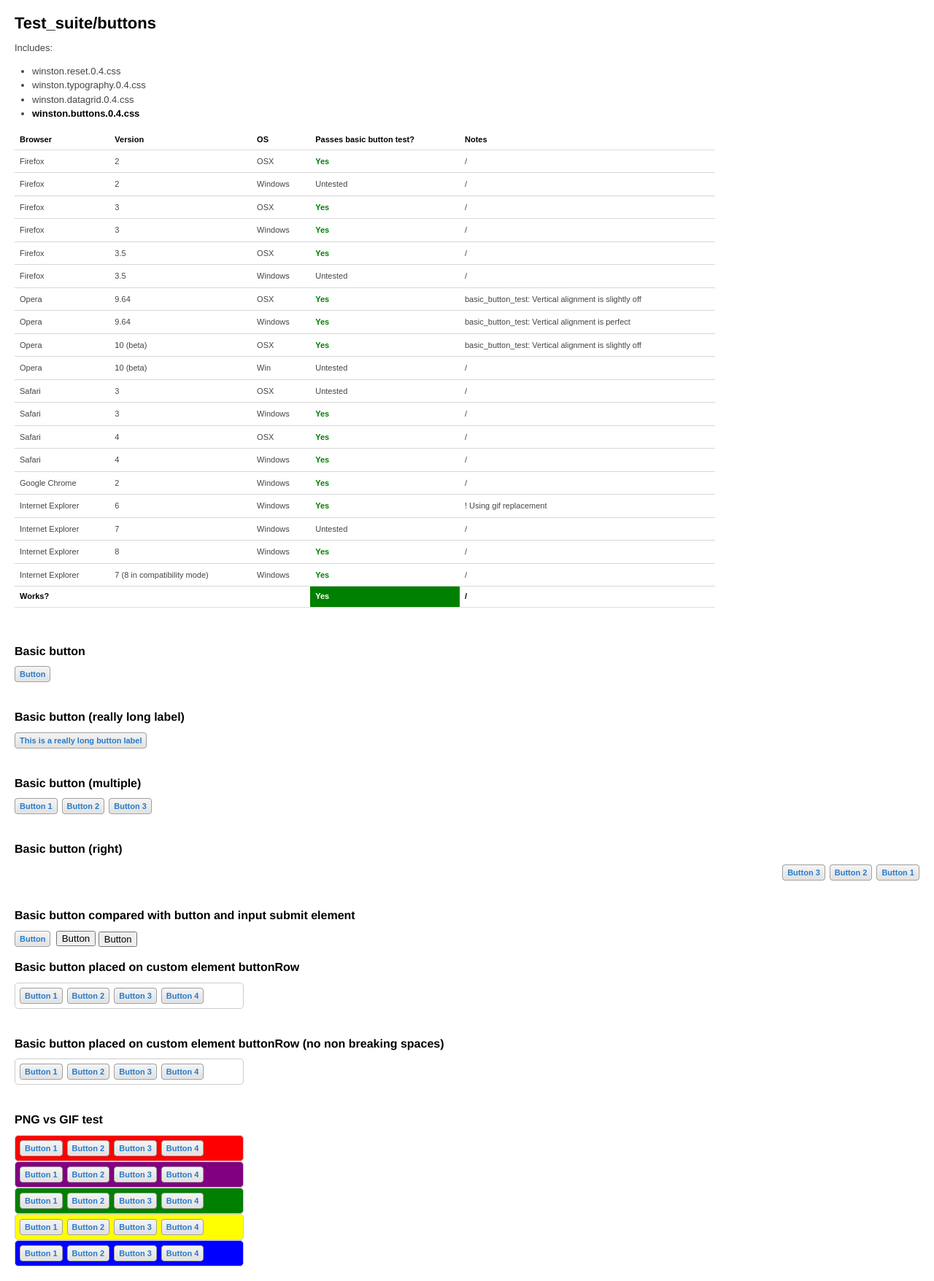
After one commit to Wolfr/winston, a PHP site: page /test_suite/buttons in a window 1280 px wide. The commit adds this page. Shown: the whole page at 73% size. Run offline with PHP 8.4, Linux system fonts and the light colour scheme.

Commit message:
Added buttons test, refined buttons CSS

```diff
--- a/start_project/css/conditionals/ie6/winston.ie6.buttons.css
+++ b/start_project/css/conditionals/ie6/winston.ie6.buttons.0.4.css
@@ -11,3 +11,9 @@
 .buttonHolderRight {
 	zoom: 1;
 }
+
+/* Buttons */
+
+a.button * {
+	background-image: url(../../../images/button.gif);
+}
--- a/start_project/css/modules/winston.buttons.0.4.css
+++ b/start_project/css/modules/winston.buttons.0.4.css
@@ -31,15 +31,15 @@ a.button:visited {
 a.button:link span,
 a.button:visited span {
 	font-size: 11px;
-	line-height: 22px;
 	font-weight: 700;
 }
 
 a.button * {
-	float: left;
-	background-image: url(../images/buttonbg.png);
+	background-image: url(../../images/button.png);
 	background-repeat: no-repeat;
 	cursor: pointer;
+	float: left;
+	height: 100%;
 }
 
 	a.button:link span,
@@ -75,6 +75,11 @@ a.button * {
 		background-position: right -22px;
 	}
 
+	a.button i:after,
+	a.button b:after {
+		content: ".";
+	}
+
 /* Standard side width */
 a.button b,
 a.button i {
--- /dev/null
+++ b/test_suite/buttons/index.html
@@ -0,0 +1,427 @@
+<!DOCTYPE HTML PUBLIC "-//W3C//DTD HTML 4.01//EN"
+	"http://www.w3.org/TR/html4/strict.dtd">
+<html xmlns="http://www.w3.org/1999/xhtml" xml:lang="en" lang="en">
+<head>
+	<meta http-equiv="Content-type" content="text/html;charset=UTF-8" />
+
+	<title>Test_suite/buttons</title>
+
+	<!-- Winston -->
+	<link rel="stylesheet" href="../../start_project/css/modules/winston.reset.0.4.css" type="text/css" media="screen" />
+	<link rel="stylesheet" href="../../start_project/css/modules/winston.typography.0.4.css" type="text/css" media="screen" />
+	<link rel="stylesheet" href="../../start_project/css/modules/winston.datagrid.0.4.css" type="text/css" media="screen">
+	<link rel="stylesheet" href="../../start_project/css/modules/winston.buttons.0.4.css" type="text/css" media="screen" />
+
+	<!--[if lte IE 6]>
+		<link rel="stylesheet" href="../../start_project/css/conditionals/ie6/winston.ie6.general.0.4.css" type="text/css" media="screen" />
+		<link rel="stylesheet" href="../../start_project/css/conditionals/ie6/winston.ie6.buttons.0.4.css" type="text/css" media="screen" />
+	<![endif]-->
+	<!--[if IE 7]>
+		<link rel="stylesheet" href="../../start_project/css/conditionals/ie7/winston.ie7.general.0.4.css" type="text/css" media="screen" />
+		<link rel="stylesheet" href="../../start_project/css/conditionals/ie7/winston.ie7.buttons.0.4.css" type="text/css" media="screen" />
+	<![endif]-->
+
+	<style type="text/css" media="screen">
+
+		body {
+			padding: 20px;
+		}
+
+		.yes {
+			color: green;
+			font-weight: 700;
+		}
+
+		.datagrid th.yes {
+			color: #FFF;
+			background: green;
+		}
+
+		.no {
+			color: red;
+			font-weight: 700;
+		}
+
+		.buttonRow {
+			padding: 6px;
+			background: #FFF;
+			width: 300px;
+			border: 1px solid #CCC;
+			/* Border radius */
+			border-radius: 5px;
+			-moz-border-radius: 5px;
+			-webkit-border-radius: 5px;
+		}
+
+	</style>
+</head>
+<body>
+
+	<div class="content">
+
+		<h2>Test_suite/buttons</h2>
+		<p>Includes:</p>
+
+		<ul>
+			<li>winston.reset.0.4.css</li>
+			<li>winston.typography.0.4.css</li>
+			<li>winston.datagrid.0.4.css</li>
+			<li><strong>winston.buttons.0.4.css</strong></li>
+		</ul>
+
+		<table border="0" cellspacing="0" cellpadding="0" class="datagrid" style="width: 960px;">
+			<thead>
+				<tr>
+					<th>Browser</th>
+					<th>Version</th>
+					<th>OS</th>
+					<th>Passes basic button test?</th>
+					<th>Notes</th>
+				</tr>
+			</thead>
+			<tfoot>
+				<tr>
+					<th colspan="3">Works?</th>
+					<th class="yes">Yes</th>
+					<th>/</th>
+				</tr>
+			</tfoot>
+			<tbody>
+				<tr>
+					<td>Firefox</td>
+					<td>2</td>
+					<td>OSX</td>
+					<td class="yes">Yes</td>
+					<td>/</td>
+				</tr>
+				<tr>
+					<td>Firefox</td>
+					<td>2</td>
+					<td>Windows</td>
+					<td>Untested</td>
+					<td>/</td>
+				</tr>
+				<tr>
+					<td>Firefox</td>
+					<td>3</td>
+					<td>OSX</td>
+					<td class="yes">Yes</td>
+					<td>/</td>
+				</tr>
+				<tr>
+					<td>Firefox</td>
+					<td>3</td>
+					<td>Windows</td>
+					<td class="yes">Yes</td>
+					<td>/</td>
+				</tr>
+				<tr>
+					<td>Firefox</td>
+					<td>3.5</td>
+					<td>OSX</td>
+					<td class="yes">Yes</td>
+					<td>/</td>
+				</tr>
+				<tr>
+					<td>Firefox</td>
+					<td>3.5</td>
+					<td>Windows</td>
+					<td>Untested</td>
+					<td>/</td>
+				</tr>
+				<tr>
+					<td>Opera</td>
+					<td>9.64</td>
+					<td>OSX</td>
+					<td class="yes">Yes</td>
+					<td>basic_button_test: Vertical alignment is slightly off</td>
+				</tr>
+				<tr>
+					<td>Opera</td>
+					<td>9.64</td>
+					<td>Windows</td>
+					<td class="yes">Yes</td>
+					<td>basic_button_test: Vertical alignment is perfect</td>
+				</tr>
+				<tr>
+					<td>Opera</td>
+					<td>10 (beta)</td>
+					<td>OSX</td>
+					<td class="yes">Yes</td>
+					<td>basic_button_test: Vertical alignment is slightly off</td>
+				</tr>
+				<tr>
+					<td>Opera</td>
+					<td>10 (beta)</td>
+					<td>Win</td>
+					<td>Untested</td>
+					<td>/</td>
+				</tr>
+				<tr>
+					<td>Safari</td>
+					<td>3</td>
+					<td>OSX</td>
+					<td>Untested</td>
+					<td>/</td>
+				</tr>
+				<tr>
+					<td>Safari</td>
+					<td>3</td>
+					<td>Windows</td>
+					<td class="yes">Yes</td>
+					<td>/</td>
+				</tr>
+				<tr>
+					<td>Safari</td>
+					<td>4</td>
+					<td>OSX</td>
+					<td class="yes">Yes</td>
+					<td>/</td>
+				</tr>
+				<tr>
+					<td>Safari</td>
+					<td>4</td>
+					<td>Windows</td>
+					<td class="yes">Yes</td>
+					<td>/</td>
+				</tr>
+				<tr>
+					<td>Google Chrome</td>
+					<td>2</td>
+					<td>Windows</td>
+					<td class="yes">Yes</td>
+					<td>/</td>
+				</tr>
+				<tr>
+					<td>Internet Explorer</td>
+					<td>6</td>
+					<td>Windows</td>
+					<td class="yes">Yes</td>
+					<td>! Using gif replacement</td>
+				</tr>
+				<tr>
+					<td>Internet Explorer</td>
+					<td>7</td>
+					<td>Windows</td>
+					<td>Untested</td>
+					<td>/</td>
+				</tr>
+				<tr>
+					<td>Internet Explorer</td>
+					<td>8</td>
+					<td>Windows</td>
+					<td class="yes">Yes</td>
+					<td>/</td>
+				</tr>
+				<tr>
+					<td>Internet Explorer</td>
+					<td>7 (8 in compatibility mode)</td>
+					<td>Windows</td>
+					<td class="yes">Yes</td>
+					<td>/</td>
+				</tr>
+			</table>
+		</div>
+	</div>
+
+	<br /><br />
+	<h3>Basic button</h3>
+
+	<div class="buttonHolder">
+		<a class="button" href="#">
+			<b>&nbsp;</b>
+			<span>Button</span>
+			<i>&nbsp;</i>
+		</a>
+	</div>
+
+	<br /><br />
+	<h3>Basic button (really long label)</h3>
+
+	<div class="buttonHolder">
+		<a class="button" href="#">
+			<b>&nbsp;</b>
+			<span>This is a really long button label</span>
+			<i>&nbsp;</i>
+		</a>
+	</div>
+
+	<br /><br />
+	<h3>Basic button (multiple)</h3>
+
+	<div class="buttonHolder">
+		<a class="button" href="#">
+			<b>&nbsp;</b>
+			<span>Button 1</span>
+			<i>&nbsp;</i>
+		</a>
+		<a class="button" href="#">
+			<b>&nbsp;</b>
+			<span>Button 2</span>
+			<i>&nbsp;</i>
+		</a>
+		<a class="button" href="#">
+			<b>&nbsp;</b>
+			<span>Button 3</span>
+			<i>&nbsp;</i>
+		</a>
+	</div>
+
+	<br /><br />
+	<h3>Basic button (right)</h3>
+
+	<div class="buttonHolderRight">
+		<a class="button" href="#">
+			<b>&nbsp;</b>
+			<span>Button 1</span>
+			<i>&nbsp;</i>
+		</a>
+		<a class="button" href="#">
+			<b>&nbsp;</b>
+			<span>Button 2</span>
+			<i>&nbsp;</i>
+		</a>
+		<a class="button" href="#">
+			<b>&nbsp;</b>
+			<span>Button 3</span>
+			<i>&nbsp;</i>
+		</a>
+	</div>
+
+	<br /><br />
+	<h3>Basic button compared with button and input submit element</h3>
+
+	<a class="button" href="#">
+		<b>&nbsp;</b>
+		<span>Button</span>
+		<i>&nbsp;</i>
+	</a>
+	&nbsp;
+	<button>
+		Button
+	</button>
+
+	<input type="submit" value="Button" />
+
+	<br /><br />
+	<h3>Basic button placed on custom element buttonRow</h3>
+
+	<div class="buttonHolder buttonRow">
+		<a class="button" href="#">
+			<b>&nbsp;</b>
+			<span>Button 1</span>
+			<i>&nbsp;</i>
+		</a>
+		<a class="button" href="#">
+			<b>&nbsp;</b>
+			<span>Button 2</span>
+			<i>&nbsp;</i>
+		</a>
+		<a class="button" href="#">
+			<b>&nbsp;</b>
+			<span>Button 3</span>
+			<i>&nbsp;</i>
+		</a>
+		<a class="button" href="#">
+			<b>&nbsp;</b>
+			<span>Button 4</span>
+			<i>&nbsp;</i>
+		</a>
+	</div>
+
+	<br /><br />
+	<h3>Basic button placed on custom element buttonRow (no non breaking spaces)</h3>
+
+	<div class="buttonHolder buttonRow">
+		<a class="button" href="#">
+			<b></b><span>Button 1</span><i></i>
+		</a>
+		<a class="button" href="#">
+			<b></b><span>Button 2</span><i></i>
+		</a>
+		<a class="button" href="#">
+			<b></b><span>Button 3</span><i></i>
+		</a>
+		<a class="button" href="#">
+			<b></b><span>Button 4</span><i></i>
+		</a>
+	</div>
+
+	<br /><br />
+	<h3>PNG vs GIF test</h3>
+
+	<div class="buttonHolder buttonRow" style="background: red;">
+		<a class="button" href="#">
+			<b></b><span>Button 1</span><i></i>
+		</a>
+		<a class="button" href="#">
+			<b></b><span>Button 2</span><i></i>
+		</a>
+		<a class="button" href="#">
+			<b></b><span>Button 3</span><i></i>
+		</a>
+		<a class="button" href="#">
+			<b></b><span>Button 4</span><i></i>
+		</a>
+	</div>
+
+	<div class="buttonHolder buttonRow" style="background: purple;">
+		<a class="button" href="#">
+			<b></b><span>Button 1</span><i></i>
+		</a>
+		<a class="button" href="#">
+			<b></b><span>Button 2</span><i></i>
+		</a>
+		<a class="button" href="#">
+			<b></b><span>Button 3</span><i></i>
+		</a>
+		<a class="button" href="#">
+			<b></b><span>Button 4</span><i></i>
+		</a>
+	</div>
+
+	<div class="buttonHolder buttonRow" style="background: green;">
+		<a class="button" href="#">
+			<b></b><span>Button 1</span><i></i>
+		</a>
+		<a class="button" href="#">
+			<b></b><span>Button 2</span><i></i>
+		</a>
+		<a class="button" href="#">
+			<b></b><span>Button 3</span><i></i>
+		</a>
+		<a class="button" href="#">
+			<b></b><span>Button 4</span><i></i>
+		</a>
+	</div>
+	<div class="buttonHolder buttonRow" style="background: yellow;">
+		<a class="button" href="#">
+			<b></b><span>Button 1</span><i></i>
+		</a>
+		<a class="button" href="#">
+			<b></b><span>Button 2</span><i></i>
+		</a>
+		<a class="button" href="#">
+			<b></b><span>Button 3</span><i></i>
+		</a>
+		<a class="button" href="#">
+			<b></b><span>Button 4</span><i></i>
+		</a>
+	</div>
+	<div class="buttonHolder buttonRow" style="background: blue;">
+		<a class="button" href="#">
+			<b></b><span>Button 1</span><i></i>
+		</a>
+		<a class="button" href="#">
+			<b></b><span>Button 2</span><i></i>
+		</a>
+		<a class="button" href="#">
+			<b></b><span>Button 3</span><i></i>
+		</a>
+		<a class="button" href="#">
+			<b></b><span>Button 4</span><i></i>
+		</a>
+	</div>
+
+</body>
+</html>
```
Also changed, not shown: index.php (added, +7 -0 lines), test_suite/layout/index.html (+15 -7 lines), start_project/css/conditionals/ie6/winston.ie6.avatars.0.4.css (renamed from start_project/css/conditionals/ie6/winston.ie6.avatars.css), start_project/css/conditionals/ie6/winston.ie6.general.0.4.css (renamed from start_project/css/conditionals/ie6/winston.ie6.general.css), start_project/css/conditionals/ie6/winston.ie6.layout.0.4.css (renamed from start_project/css/conditionals/ie6/winston.ie6.layout.css), start_project/css/conditionals/ie7/winston.ie7.buttons.0.4.css (renamed from start_project/css/conditionals/ie7/winston.ie7.buttons.css), start_project/css/conditionals/ie7/winston.ie7.general.0.4.css (renamed from start_project/css/conditionals/ie7/winston.ie7.general.css), start_project/css/conditionals/ie7/winston.ie7.layout.0.4.css (renamed from start_project/css/conditionals/ie7/winston.ie7.layout.css), start_project/images/button.gif (added), start_project/images/button.png.
